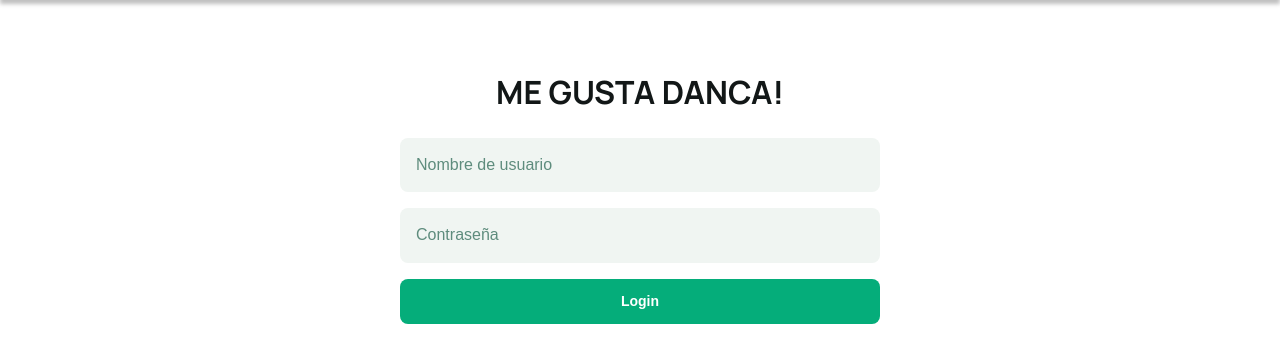
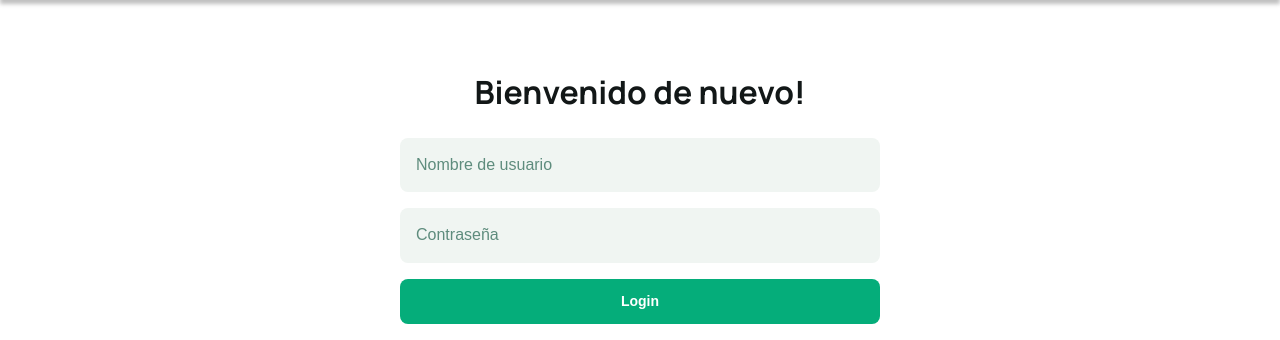
Before and after one commit to juandev-mx/Selenios-HPE, a Flask app: template templates/Login.html in a window 1280 px wide. Shown: the part 105-445 px from the top of the page. Run offline with Flask 3, Linux system fonts and the light colour scheme; the template is opened without the code that fills it, so the values that code supplies are empty.

Commit message:
Volvemos al normal

```diff
--- a/templates/Login.html
+++ b/templates/Login.html
@@ -171,10 +171,10 @@ html,body {
 
   <main class="main">
     <div class="container form-wrap" aria-labelledby="welcome-title">
-      <h1 id="welcome-title" class="title">ME GUSTA DANCA!</h1>
+      <h1 id="welcome-title" class="title">Bienvenido de nuevo!</h1>
 
       <form class="login-form" action="#" method="post" onsubmit="event.preventDefault();">
-        <label class="sr-only" for="username">Nombre de usuarioooo</label>
+        <label class="sr-only" for="username">Nombre de usuario</label>
         <input id="username" name="username" type="text" placeholder="Nombre de usuario" autocomplete="username" class="input"/>
 
         <label class="sr-only" for="password">Contraseña</label>
```
